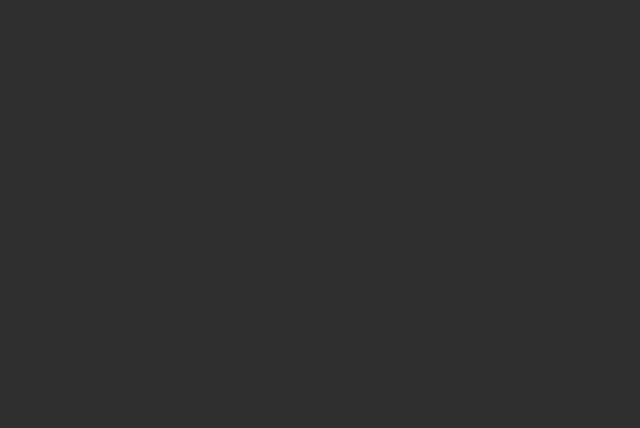
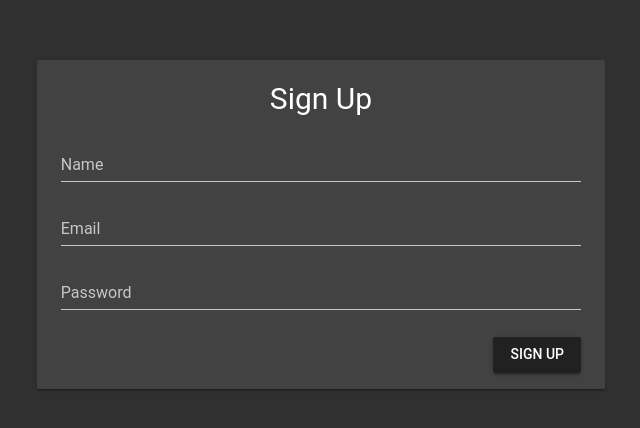
Before and after one commit to NamKiwook/To-Do-List-Front, a Vue app: page /signup in a window 1280 px wide. Shown: the part 176-604 px from the top of the page, without its empty margins (319-959 px from the left). Built offline with nearby package versions, Linux system fonts and the light colour scheme.

Commit message:
sign up prototyping

```diff
--- /dev/null
+++ b/src/components/signup.vue
@@ -0,0 +1,38 @@
+<template>
+  <v-content class="board">
+    <v-container fill-height>
+      <v-layout align-center fill-height >
+        <v-flex xl4 lg6 md8 sm8 cs12 offset-xl4 offset-lg3 offset-md2 offset-sm2>
+          <v-card>
+            <v-card-title>
+              <div :style="{width:'100%', textAlign : 'center', fontSize : '30px'}">Sign Up</div>
+            </v-card-title>
+            <v-card-actions class="py-0 mx-3">
+              <v-text-field label="Name"></v-text-field>
+            </v-card-actions>
+            <v-card-actions class="py-0 mx-3">
+              <v-text-field label="Email" type="email"></v-text-field>
+            </v-card-actions>
+            <v-card-actions class="py-0 mx-3" >
+              <v-text-field label="Password" type="password"></v-text-field>
+            </v-card-actions>
+            <v-card-actions class="mx-3 pb-3">
+              <v-spacer></v-spacer>
+              <v-btn class="ml-4">Sign Up</v-btn>
+            </v-card-actions>
+          </v-card>
+        </v-flex>
+      </v-layout>
+    </v-container>
+  </v-content>
+</template>
+
+<script>
+  export default {
+    name: "signup"
+  }
+</script>
+
+<style scoped>
+
+</style>
--- a/src/router/index.js
+++ b/src/router/index.js
@@ -3,6 +3,7 @@ import Router from 'vue-router'
 import board from '../components/board'
 import nav from '../components/nav'
 import login from '../components/login'
+import signup from '../components/signup'
 
 Vue.use(Router)
 
@@ -23,6 +24,14 @@ export default new Router({
       components: {
         content : login
       }
+    },
+    {
+      path: '/signup',
+      name: 'SignUp',
+      components: {
+        content : signup
+      }
     }
+
   ]
 })
```
